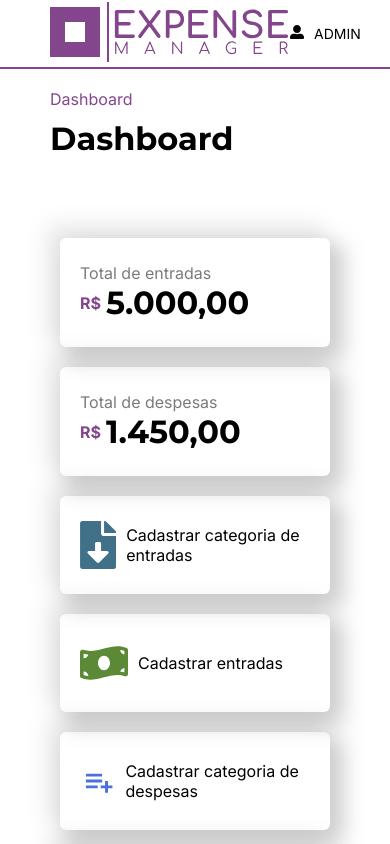
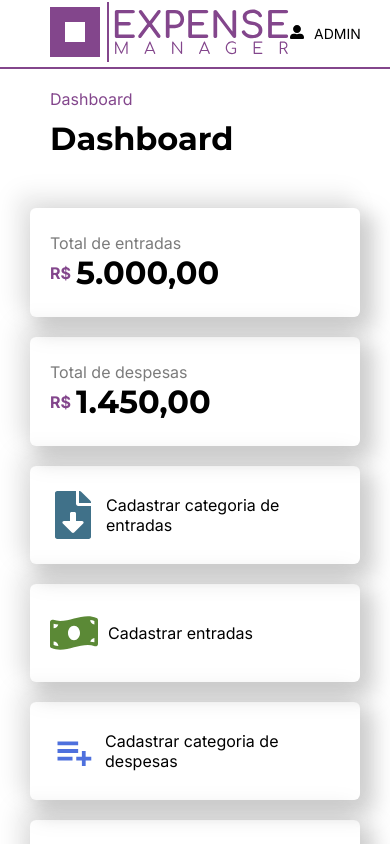
Before and after one commit to deyvidwms/expense-manager, a React (Create React App) app in the folder frontend/: page /dashboard in a window 390 px wide. Shown: the top 844 px of the page. Built offline with nearby package versions, Linux system fonts and the light colour scheme.

Commit message:
responsividade dashboard

```diff
--- a/frontend/src/pages/Dashboard/Dashboard.module.scss
+++ b/frontend/src/pages/Dashboard/Dashboard.module.scss
@@ -1,4 +1,15 @@
 .content {
+  @media (max-width: 1120px) {
+    padding: 10px 50px 50px;
+  }
+
+  @media (max-width: 800px) {
+    padding: 20px 50px 50px;
+  }
+
+  @media (max-width: 420px) {
+    padding: 20px;
+  }
   width: 100vw;
   padding: 10px 100px 50px;
   transition: all ease 0.3s;
@@ -47,12 +58,6 @@
   }
 }
 
-@media (max-width: 800px) {
-  .content {
-    padding: 50px;
-  }
-}
-
 @media (max-width: 750px) {
   .content > .row:nth-child(2) {
     flex-direction: column;
@@ -61,9 +66,3 @@
     width: 100%;
   }
 }
-
-@media (max-width: 320px) {
-  .content {
-    padding: 20px;
-  }
-}
```
